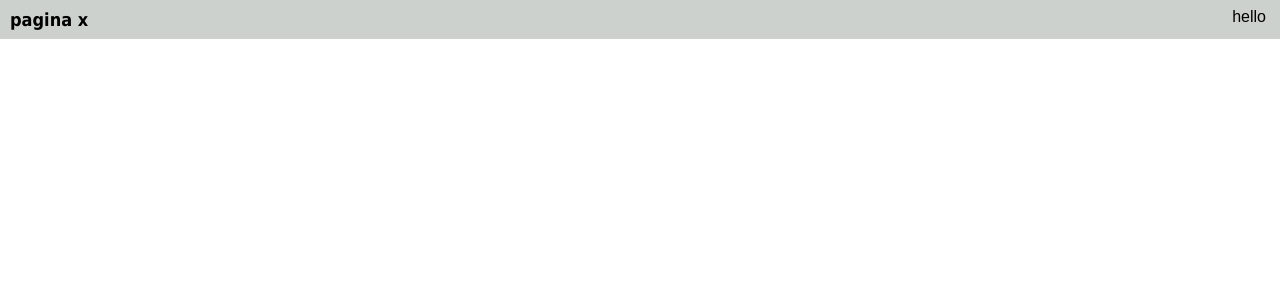
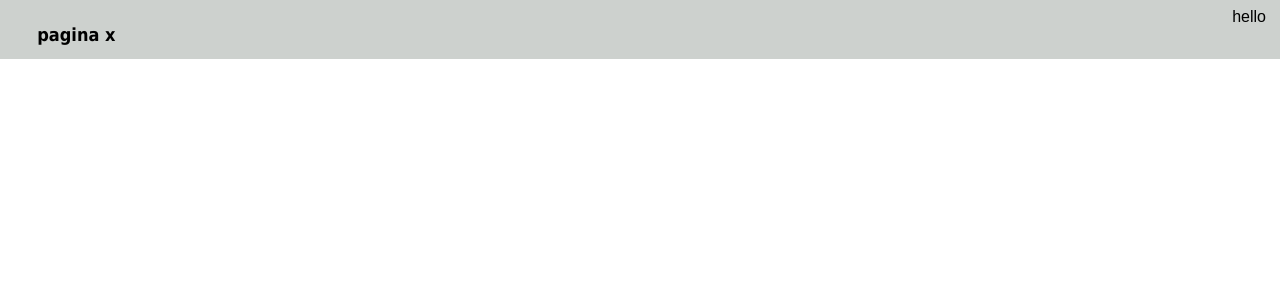
Before and after one commit to darlandieterich/vuejs-page-header, a Vue app: page / in a window 1280 px wide. Shown: the top 300 px of the page. Built offline with nearby package versions, Linux system fonts and the light colour scheme; the HTML template or start-up script is replaced by a standard one.

Commit message:
Update App to Main. Added icon module

```diff
--- /dev/null
+++ b/src/PageHeader/extra/Icon.vue
@@ -0,0 +1,86 @@
+<template>
+  <svg
+    viewBox="0 0 24 24"
+    class="icon"
+    :class="styleClasses"
+  >
+    <path :d="path" />
+  </svg>
+</template>
+
+<script>
+import icons from "./icons.json"
+export default {
+  name: "Icon",
+  props: {
+    name: {
+      type: String,
+      default: "back1"
+    },
+    size: {
+      type: String,
+      default: "5em"
+    },
+    color: {
+      type: String,
+      default: "#000"
+    },
+  },
+  computed: {
+    path() {
+      return icons[this.name]
+    },
+    styleClasses() {
+      return [this.size, this.color].map(val => val && `is-${val}`);
+    }
+  }
+}
+</script>
+<style>
+/* default style */
+.icon {
+  width: 1.2em;
+  height: 1.2em;
+  fill: #000;
+}
+
+/* sizes */
+.icon.is-large {
+  width: 2em;
+  height: 2em;
+}
+.icon.is-medium {
+  width: 1.6em;
+  height: 1.6em;
+}
+.icon.is-normal {
+  width: 1.2em;
+  height: 1.2em;
+}
+.icon.is-small {
+  width: 1em;
+  height: 1em;
+}
+.icon.is-tiny {
+  width: 0.8em;
+  height: 0.8em;
+}
+
+/* colors */
+.icon.is-primary,
+.icon.is-blue {
+  fill: #2196F3
+}
+.icon.is-success,
+.icon.is-green {
+  fill: #4CAF50
+}
+.icon.is-danger,
+.icon.is-red  {
+  fill: #F44336
+}
+.icon.is-warning,
+.icon.is-orange {
+  fill: #FF9800
+}
+</style>
--- /dev/null
+++ b/src/PageHeader/extra/icons.json
@@ -0,0 +1,4 @@
+{
+    "back1": "M20,10c-2.3-0.2-10,0-10,0V6c0-0.8-0.8-1.3-1.4-0.8l-6.3,6c-0.5,0.4-0.5,1.2,0,1.6l6.3,6c0.6,0.5,1.4,0,1.4-0.8   v-4c0,0,7.6,0.2,10,0c1.1-0.1,2-0.9,2-2C22,10.9,21.1,10.1,20,10z",
+    "back2": "M39.3756,48.0022l30.47-25.39a6.0035,6.0035,0,0,0-7.6878-9.223L26.1563,43.3906a6.0092,6.0092,0,0,0,0,9.2231L62.1578,82.615a6.0035,6.0035,0,0,0,7.6878-9.2231Z"
+}
--- a/src/PageHeader/icons.json
+++ /dev/null
@@ -1,4 +0,0 @@
-[
-    {"back1": "M20,10c-2.3-0.2-10,0-10,0V6c0-0.8-0.8-1.3-1.4-0.8l-6.3,6c-0.5,0.4-0.5,1.2,0,1.6l6.3,6c0.6,0.5,1.4,0,1.4-0.8   v-4c0,0,7.6,0.2,10,0c1.1-0.1,2-0.9,2-2C22,10.9,21.1,10.1,20,10z"},
-    {"back2": "M39.3756,48.0022l30.47-25.39a6.0035,6.0035,0,0,0-7.6878-9.223L26.1563,43.3906a6.0092,6.0092,0,0,0,0,9.2231L62.1578,82.615a6.0035,6.0035,0,0,0,7.6878-9.2231Z"}
-]
--- a/src/PageHeader/index.vue
+++ b/src/PageHeader/index.vue
@@ -1,7 +1,7 @@
 <template>
   <div class="ph-main" :style="`background-color: ${bgColor};
   font-family: ${fontFamily}; font-size: ${fontSyze}; ${getStyle}`">
-    <h2 class="ph-title">{{pagename}}</h2>
+    <h2 class="ph-title"><icon name="back2" size="5em" color="black"/> {{pagename}}</h2>
     <div class="ph-header-right">
       <slot></slot>
     </div>
@@ -9,8 +9,12 @@
 </template>
 
 <script>
+import Icon from "./extra/Icon"
 export default {
   name: 'PageHeader',
+  components: {
+    Icon
+  },
   props: {
     pagename: {
       type: String,
--- a/src/main.js
+++ b/src/main.js
@@ -1,8 +1,8 @@
 import Vue from 'vue'
-import App from './App.vue'
+import Main from './Main.vue'
 
 Vue.config.productionTip = false
 
 new Vue({
-  render: h => h(App),
+  render: h => h(Main),
 }).$mount('#app')
```
Also changed, not shown: src/Main.vue (renamed from src/App.vue), src/PageHeader/back.svg (deleted).
